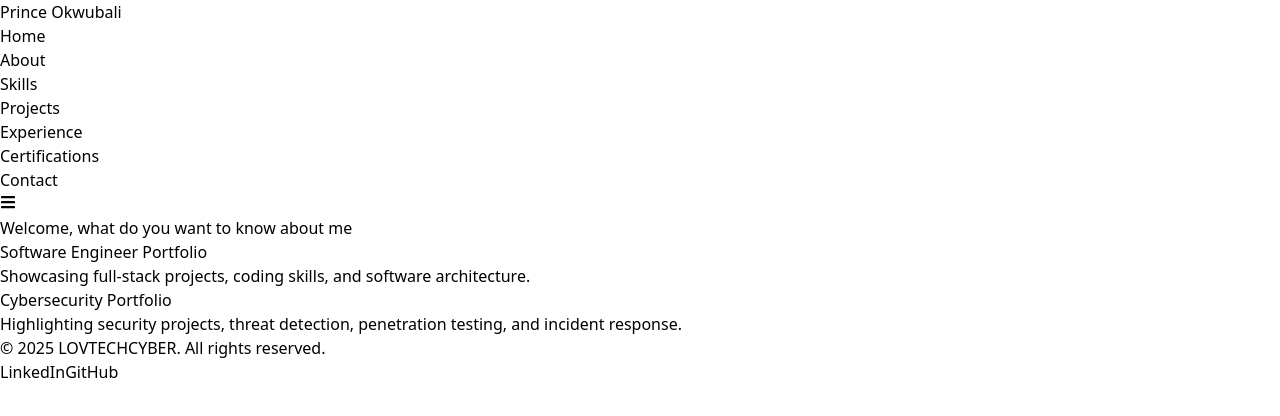
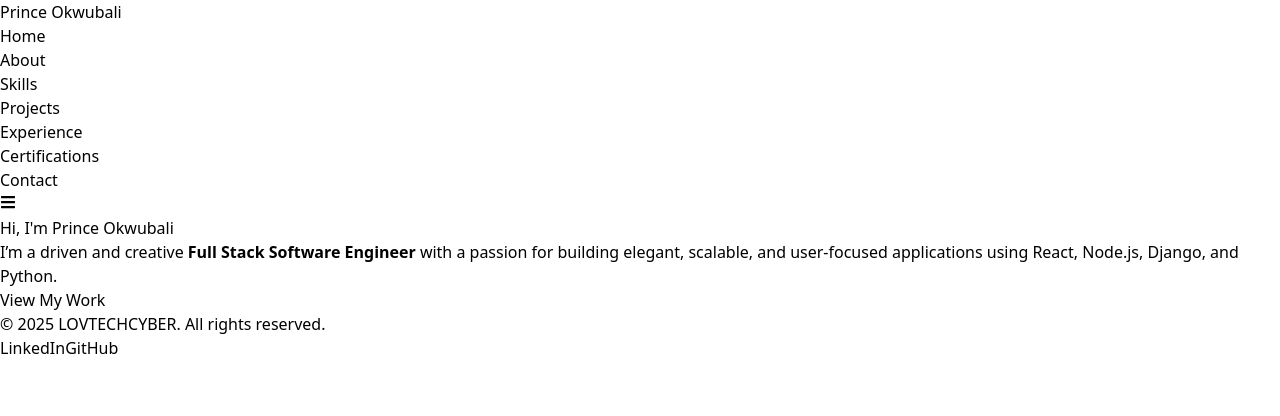
Before and after one commit to lovetechcyber/sofware-engineer-portfolio, a React (Vite) app in the folder frontend/: page / in a window 1280 px wide. Shown: the top 416 px of the page. Built offline with nearby package versions, Linux system fonts and the light colour scheme.

Commit message:
Update App.jsx

```diff
--- a/frontend/src/App.jsx
+++ b/frontend/src/App.jsx
@@ -17,9 +17,9 @@ function App() {
     <div className="font-sans text-gray-800 dark:text-white dark:bg-gray-900">
       <Navbar />
       <Routes>
-        <Route path="/" element={<PortfolioChoice />} />
+        <Route path="/portfoliochoice" element={<PortfolioChoice />} />
         <Route path="/portfolio" element={<Portfolio />} />
-        <Route path="/hero" element={<Hero />} />
+        <Route path="/" element={<Hero />} />
         <Route path="/about" element={<About />} />
         <Route path="/skills" element={<Skills />} />
         <Route path="/projects" element={<Projects />} />
```
